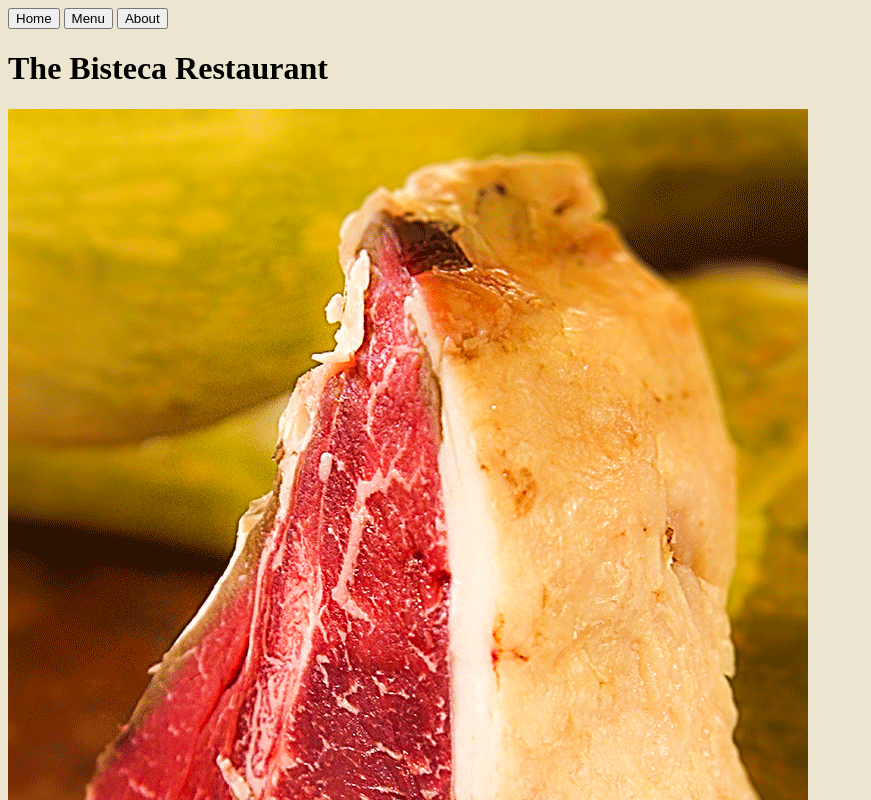
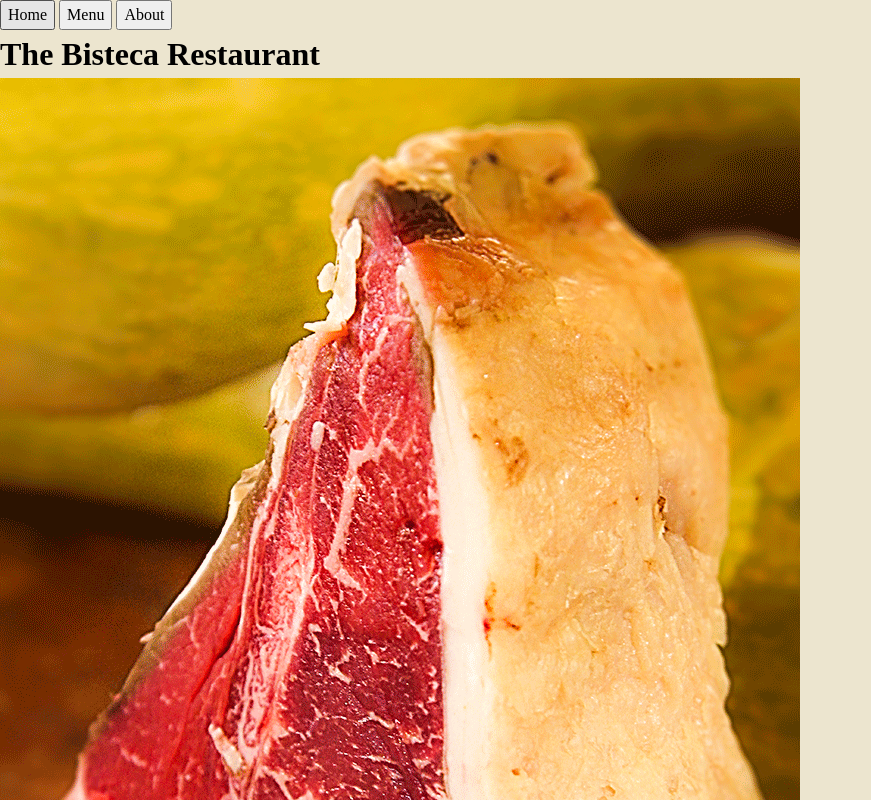
Before and after one commit to TavaresdevJS/Restaurant-Page, a website built with webpack: page src/template.html in a window 1280 px wide. Shown: the top 800 px of the page, without its empty margins (0-871 px from the left). Built offline with nearby package versions, Linux system fonts and the light colour scheme.

Commit message:
Add CSS Josh Comeau's Reset

```diff
--- a/src/styles.css
+++ b/src/styles.css
@@ -1,3 +1,81 @@
+/* 1. Use a more-intuitive box-sizing model */
+*,
+*::before,
+*::after {
+  box-sizing: border-box;
+}
+
+/* 2. Remove default margin */
+*:not(dialog) {
+  margin: 0;
+}
+
+/* 3. Enable keyword animations */
+@media (prefers-reduced-motion: no-preference) {
+  html {
+    interpolate-size: allow-keywords;
+  }
+}
+
+body {
+  /* 4. Increase line-height */
+  line-height: 1.5;
+  /* 5. Improve text rendering */
+  -webkit-font-smoothing: antialiased;
+}
+
+/* 6. Improve media defaults */
+img,
+picture,
+video,
+canvas,
+svg {
+  display: block;
+  max-width: 100%;
+}
+
+/* 7. Inherit fonts for form controls */
+input,
+button,
+textarea,
+select {
+  font: inherit;
+}
+
+/* 8. Avoid text overflows */
+p,
+h1,
+h2,
+h3,
+h4,
+h5,
+h6 {
+  overflow-wrap: break-word;
+}
+
+/* 9. Improve line wrapping */
+p {
+  text-wrap: pretty;
+}
+h1,
+h2,
+h3,
+h4,
+h5,
+h6 {
+  text-wrap: balance;
+}
+
+/*
+  10. Create a root stacking context
+*/
+#root,
+#__next {
+  isolation: isolate;
+}
+
+/* What is above is the CSS reset, below is my own CSS */
+
 body {
   background-color: #ece5cf;
 }
```
